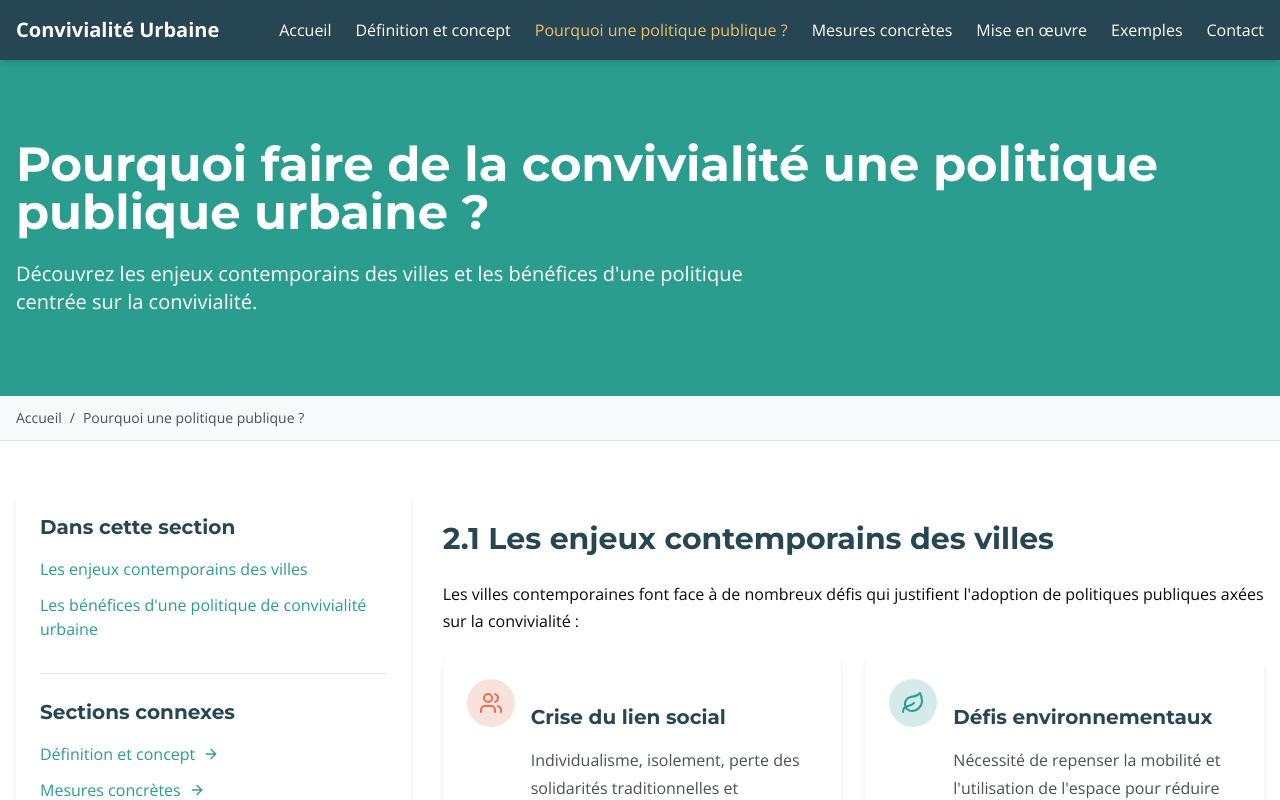
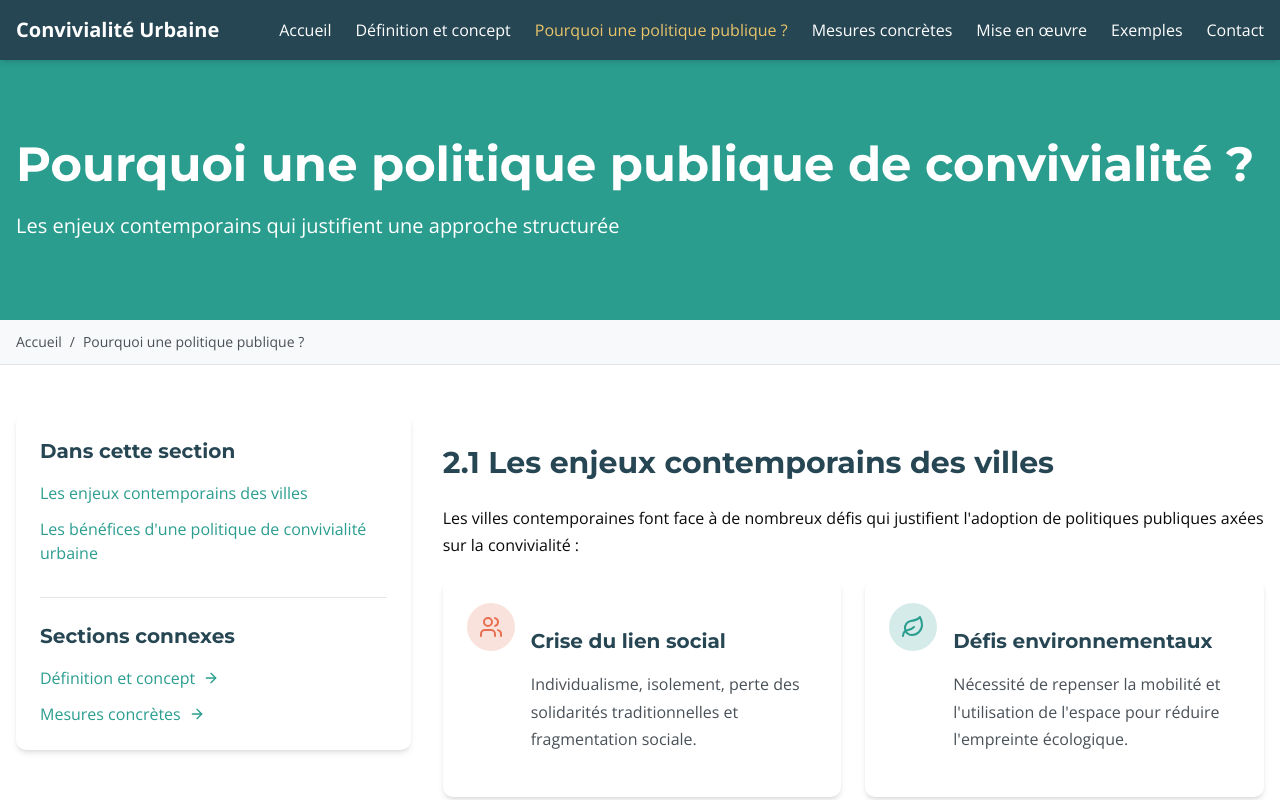
Before and after one commit to s99wjw5d7n-byte/CONVIVIVIALITE, a React (Vite) app in the folder full-project/: page /pourquoi-politique-publique in a window 1280 px wide. Shown: the top 800 px of the page. Built offline with nearby package versions, Linux system fonts and the light colour scheme; a web font is replaced by a local one.

Commit message:
Update WhyPolicy.jsx

```diff
--- a/full-project/src/pages/WhyPolicy.jsx
+++ b/full-project/src/pages/WhyPolicy.jsx
@@ -1,8 +1,10 @@
 import { motion } from 'framer-motion';
 import { Link } from 'react-router-dom';
 import { ArrowRight, TrendingUp, Shield, Users, Leaf } from 'lucide-react';
+import { useContent } from '../hooks/useContent';
 
 const WhyPolicy = () => {
+  const { content } = useContent('whyPolicy');
   return (
     <div className="min-h-screen">
       {/* Hero Section */}
@@ -13,9 +15,9 @@ const WhyPolicy = () => {
             animate={{ opacity: 1, y: 0 }}
             transition={{ duration: 0.5 }}
           >
-            <h1 className="text-4xl md:text-5xl font-bold mb-6">Pourquoi faire de la convivialité une politique publique urbaine ?</h1>
+            <h1 className="text-4xl md:text-5xl font-bold mb-6">{content.hero.title}</h1>
             <p className="text-xl max-w-3xl">
-              Découvrez les enjeux contemporains des villes et les bénéfices d'une politique centrée sur la convivialité.
+              {content.hero.subtitle}
             </p>
           </motion.div>
         </div>
```
